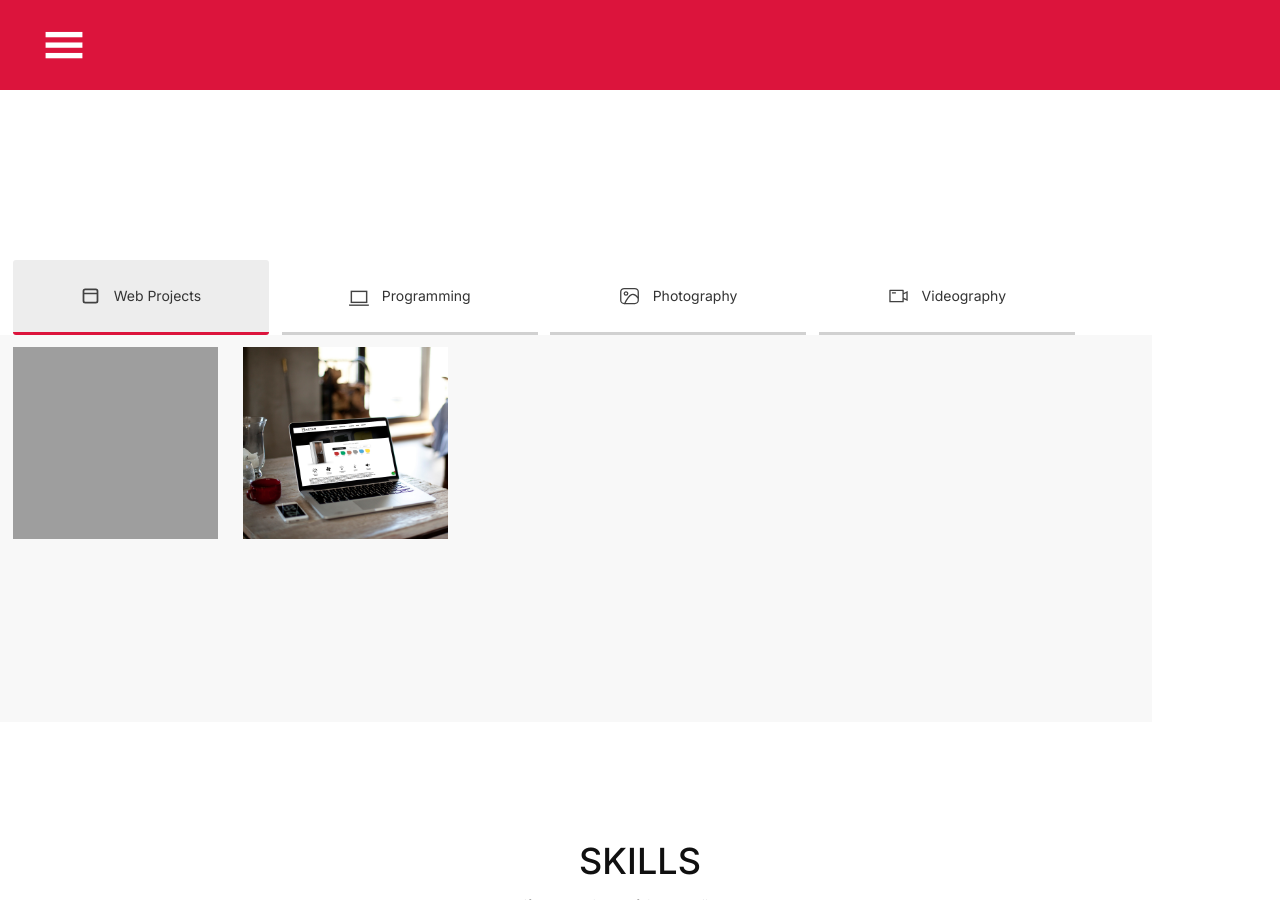
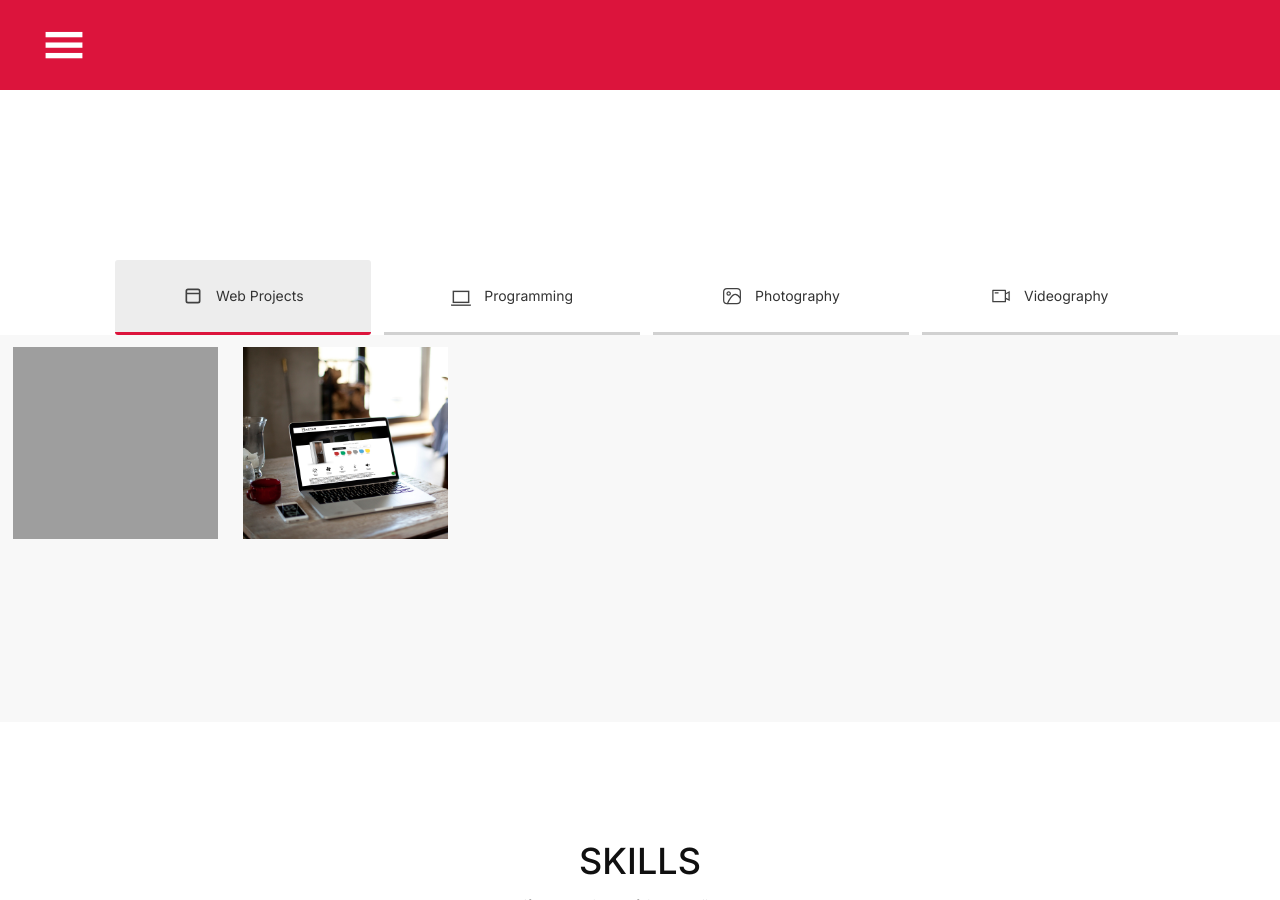
Before and after one commit to lyszt/lyszt.github.io, a Jekyll site: the page built from index.html, in a window 1280 px wide and 900 px high, scrolled down 640 px. Built offline with Jekyll 4.4.1, drawn with Linux system fonts in a browser that asks for light colours; grey boxes are pictures that could not be loaded.

Commit message:
centralized buttons in portfolio picker, made widget panel be 100% width

```diff
--- a/css/default.css
+++ b/css/default.css
@@ -472,7 +472,7 @@ div.hamburger.active img {
   background-color: white;
 }
 .pick-portfolio .widgets {
-  width: 90vw;
+  width: 100vw;
   height: 43vh;
   padding-left: 2vw;
   margin: 5vh 1vw 5vh auto;
@@ -504,7 +504,7 @@ div.hamburger.active img {
   flex-direction: row;
   display: flex;
   align-items: center;
-  justify-content: flex-start;
+  justify-content: center;
 }
 .port-option img {
   display: block;
```
